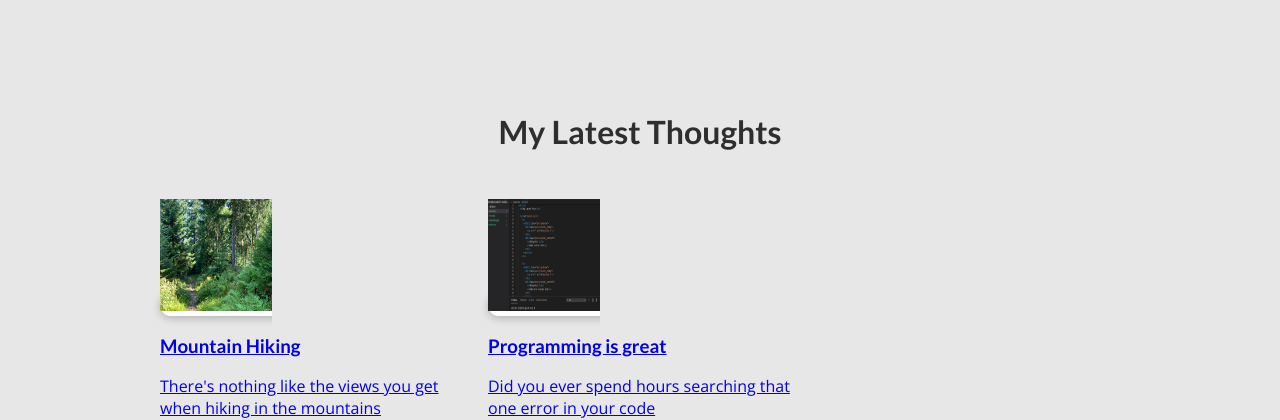
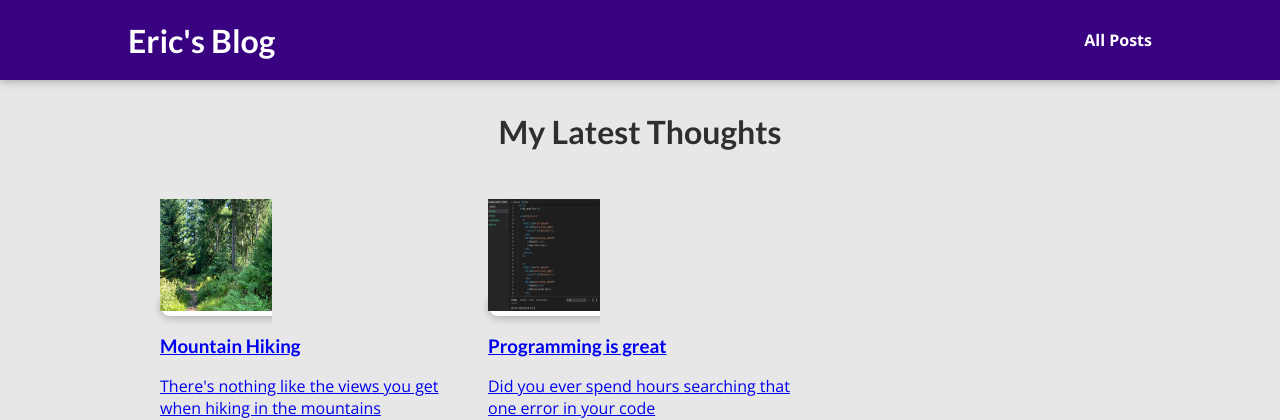
Before and after one commit to khody12/DjangoPracticeBlog, a Django app: page /posts in a window 1280 px wide. Shown: the top 420 px of the page. Run offline with Django 4.2, Linux system fonts and the light colour scheme; data comes from the database, SQL or seed files in the repository.

Commit message:
Fixed CSS. Eric's blog header will now also link back to index page

```diff
--- a/blog/templates/blog/posts.html
+++ b/blog/templates/blog/posts.html
@@ -10,6 +10,12 @@
 {%endblock%}
 
 {%block content%}
+<header id="main-navigation">
+  <h1><a href="{% url "index" %}">Eric's Blog</a></h1>
+  <nav>
+    <a href="{% url "posts" %}">All Posts</a>
+  </nav>
+</header>
 
 <section id="all-posts">
   <h2>My Latest Thoughts</h2>
--- a/static/styles.css
+++ b/static/styles.css
@@ -44,5 +44,5 @@ h3 {
 
 #main-navigation h1 a:hover,
 #main-navigation h1 a:active {
-  color: white;
+  color: lightblue;
 }
```
Also changed, not shown: blog/templates/blog/post.html (+8 -0 lines).
